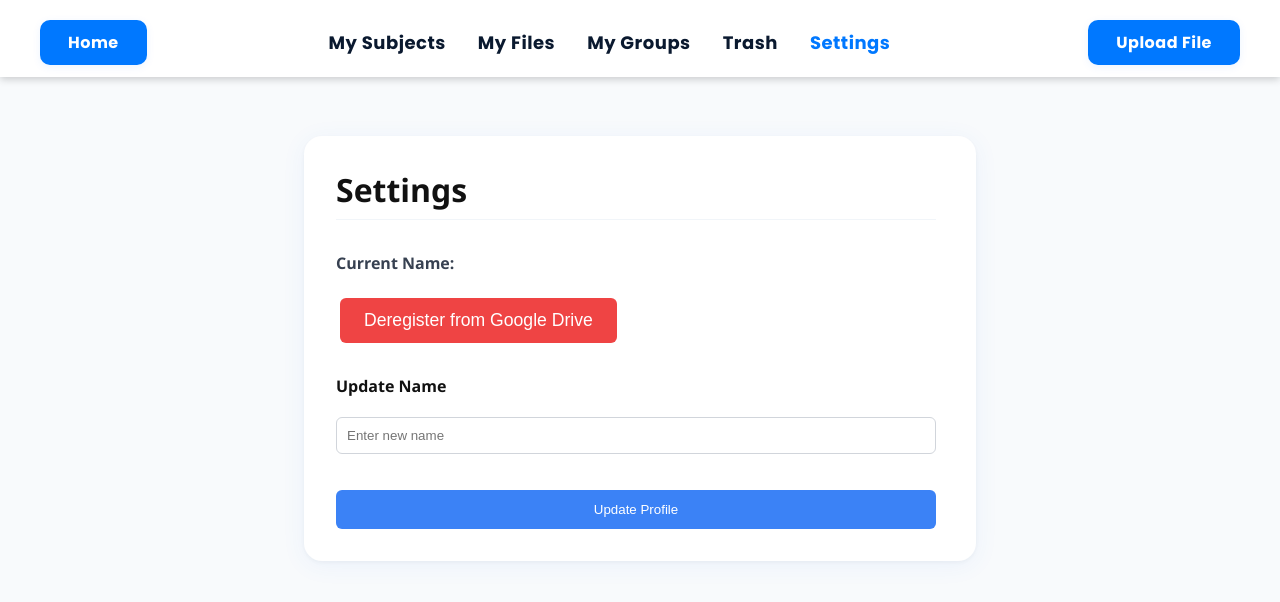
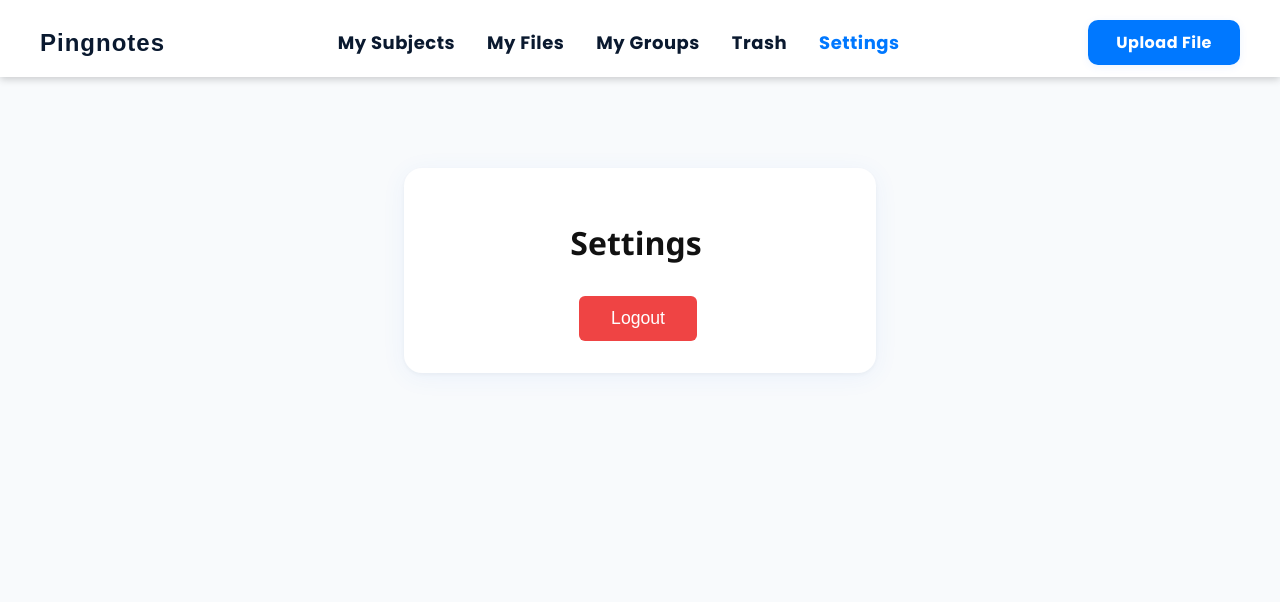
Before and after one commit to csdivyansh/PingNotes, a React (Vite) app in the folder frontend/: page /dashboard/settings in a window 1280 px wide. Shown: the top 602 px of the page. Built offline with nearby package versions, Linux system fonts and the light colour scheme; the HTML template or start-up script is replaced by a standard one.

Commit message:
added logout

```diff
--- a/frontend/src/components/DashNav.jsx
+++ b/frontend/src/components/DashNav.jsx
@@ -1,6 +1,23 @@
 import React, { useRef } from "react";
 import { useNavigate, Link, useLocation } from "react-router-dom";
 import { useGlobalFileUpload } from "./GlobalFileUploadContext";
+
+const Logo = () => (
+  <div style={{ display: "flex", alignItems: "center", gap: "10px" }}>
+    <span
+      style={{
+        fontWeight: 800,
+        fontSize: 24,
+        color: "#0a192f",
+        letterSpacing: 1,
+        fontFamily: "Raleway, sans-serif",
+        fontStyle: "normal",
+      }}
+    >
+      Pingnotes
+    </span>
+  </div>
+);
 
 const DashNav = () => {
   const navigate = useNavigate();
@@ -48,26 +65,10 @@ const DashNav = () => {
             padding: "20px 32px 12px 32px",
           }}
         >
-          <button
-            onClick={handleHomeClick}
-            style={{
-              background: "#0078FF",
-              color: "#fff",
-              padding: "10px 28px",
-              borderRadius: 10,
-              fontWeight: 700,
-              fontSize: 16,
-              fontFamily: "Poppins, Arial, sans-serif",
-              textDecoration: "none",
-              boxShadow: "0 2px 8px rgba(0,120,255,0.08)",
-              border: "none",
-              cursor: "pointer",
-              letterSpacing: 0.5,
-              transition: "background 0.2s",
-            }}
-          >
-            Home
-          </button>
+          <Link to="/" style={{ textDecoration: "none" }}>
+            <Logo />
+          </Link>
+
           <div style={{ display: "flex", gap: 32 }}>
             <Link
               to="/dashboard"
--- a/frontend/src/components/SettingsPage.jsx
+++ b/frontend/src/components/SettingsPage.jsx
@@ -1,78 +1,14 @@
-import React, { useState, useEffect } from "react";
-import axios from "axios";
+import React from "react";
+import { useNavigate } from "react-router-dom";
 import DashNav from "./DashNav.jsx";
 
 const SettingsPage = () => {
-  const [name, setName] = useState("");
-  const [currentName, setCurrentName] = useState("");
-  const [loading, setLoading] = useState(false);
-  const [message, setMessage] = useState("");
+  const navigate = useNavigate();
 
-  // Assume userId is stored in localStorage or context
-  const userId = localStorage.getItem("userId");
-  const apiBase = import.meta.env.VITE_API_URL || "";
-
-  useEffect(() => {
-    const fetchUser = async () => {
-      try {
-        const res = await axios.get(`${apiBase}/api/users/${userId}`, {
-          headers: {
-            Authorization: `Bearer ${localStorage.getItem("userToken")}`,
-          },
-        });
-        setCurrentName(res.data.name || "");
-      } catch (err) {
-        setCurrentName("");
-      }
-    };
-    if (userId) fetchUser();
-  }, [userId, apiBase]);
-
-  const handleUpdate = async (e) => {
-    e.preventDefault();
-    setLoading(true);
-    setMessage("");
-    try {
-      const payload = {};
-      if (name) payload.name = name;
-      await axios.put(`${apiBase}/api/users/${userId}`, payload, {
-        headers: {
-          Authorization: `Bearer ${localStorage.getItem("userToken")}`,
-        },
-      });
-      setMessage("Profile updated successfully!");
-      setCurrentName(name || currentName);
-      setName("");
-    } catch (err) {
-      setMessage("Failed to update profile");
-    } finally {
-      setLoading(false);
-    }
-  };
-
-  const handleDeregisterDrive = async () => {
-    if (
-      !window.confirm("Are you sure you want to disconnect your Google Drive?")
-    )
-      return;
-    setLoading(true);
-    setMessage("");
-    try {
-      await axios.post(
-        `${apiBase}/api/auth/google/deregister`,
-        {},
-        {
-          headers: {
-            Authorization: `Bearer ${localStorage.getItem("userToken")}`,
-          },
-        }
-      );
-      setMessage("Google Drive disconnected.");
-    } catch (err) {
-      setMessage("Failed to disconnect Google Drive");
-    } finally {
-      setLoading(false);
-    }
+  const handleLogout = () => {
+    localStorage.removeItem("userToken");
+    localStorage.removeItem("adminToken");
+    navigate("/");
   };
 
   return (
@@ -80,58 +16,16 @@ const SettingsPage = () => {
       <DashNav />
       <div
         className="subject-card"
-        style={{ maxWidth: 600, margin: "2rem auto" }}
+        style={{ maxWidth: 400, margin: "4rem auto", textAlign: "center" }}
       >
-        <div className="subject-header" style={{ marginBottom: 32 }}>
-          <h1 style={{ fontSize: "2rem", margin: 0 }}>Settings</h1>
-        </div>
-        <div style={{ marginBottom: 24, fontWeight: 600, color: "#374151" }}>
-          Current Name: {}
-          <span style={{ color: "#3b82f6" }}>{currentName}</span>
-        </div>
+        <h1 style={{ fontSize: "2rem", marginBottom: 32 }}>Settings</h1>
         <button
           className="btn-danger"
-          style={{ marginBottom: 32 }}
-          onClick={handleDeregisterDrive}
-          disabled={loading}
+          style={{ padding: "12px 32px", fontSize: "1.1rem" }}
+          onClick={handleLogout}
         >
-          Deregister from Google Drive
+          Logout
         </button>
-        <form
-          onSubmit={handleUpdate}
-          style={{ display: "flex", flexDirection: "column", gap: 20 }}
-        >
-          <label style={{ fontWeight: 600 }}>Update Name</label>
-          <input
-            type="text"
-            value={name}
-            onChange={(e) => setName(e.target.value)}
-            placeholder="Enter new name"
-            style={{
-              padding: 10,
-              borderRadius: 6,
-              border: "1px solid #d1d5db",
-            }}
-          />
-          <button
-            type="submit"
-            className="btn-primary"
-            disabled={loading}
-            style={{ marginTop: 16 }}
-          >
-            {loading ? "Updating..." : "Update Profile"}
-          </button>
-        </form>
-        {message && (
-          <div
-            style={{
-              marginTop: 24,
-              color: message.includes("success") ? "green" : "#ef4444",
-            }}
-          >
-            {message}
-          </div>
-        )}
       </div>
     </>
   );
--- a/frontend/src/services/api.js
+++ b/frontend/src/services/api.js
@@ -277,6 +277,11 @@ class ApiService {
       body: JSON.stringify({ friendIdsOrEmails }),
     });
   }
+
+  // Delete all files for the current user
+  async deleteAllFiles() {
+    return this.request("/api/files/all", { method: "DELETE" });
+  }
 }
 
 export default new ApiService();
```
Also changed, not shown: 2 other files (tests, documents, lock files or other folders).
